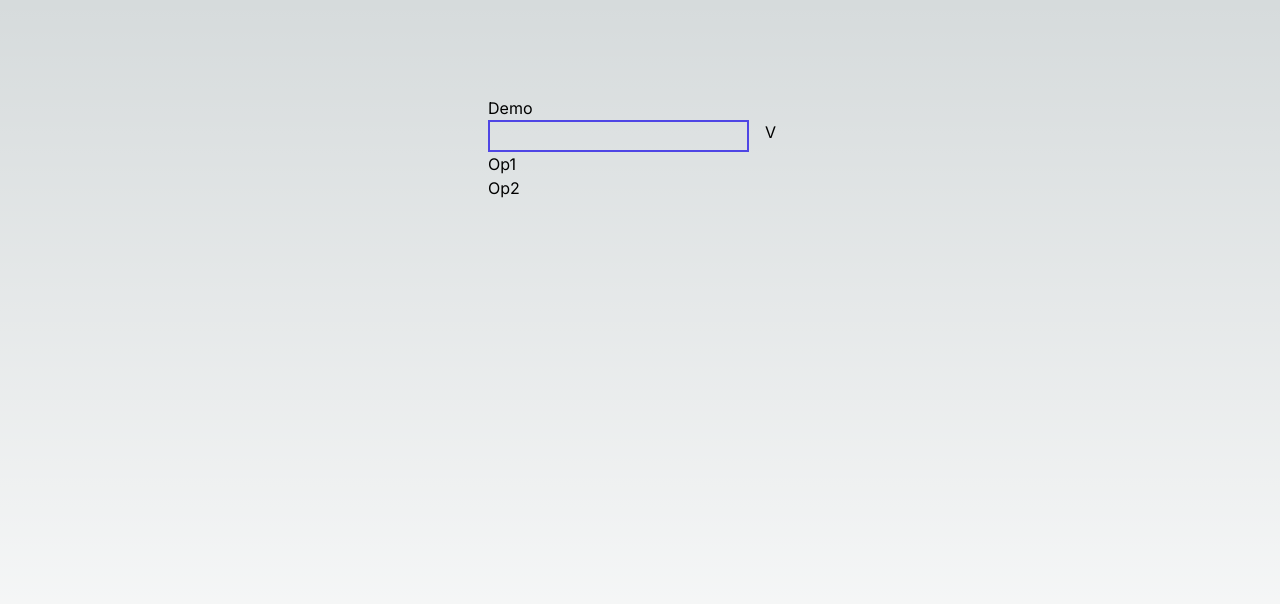
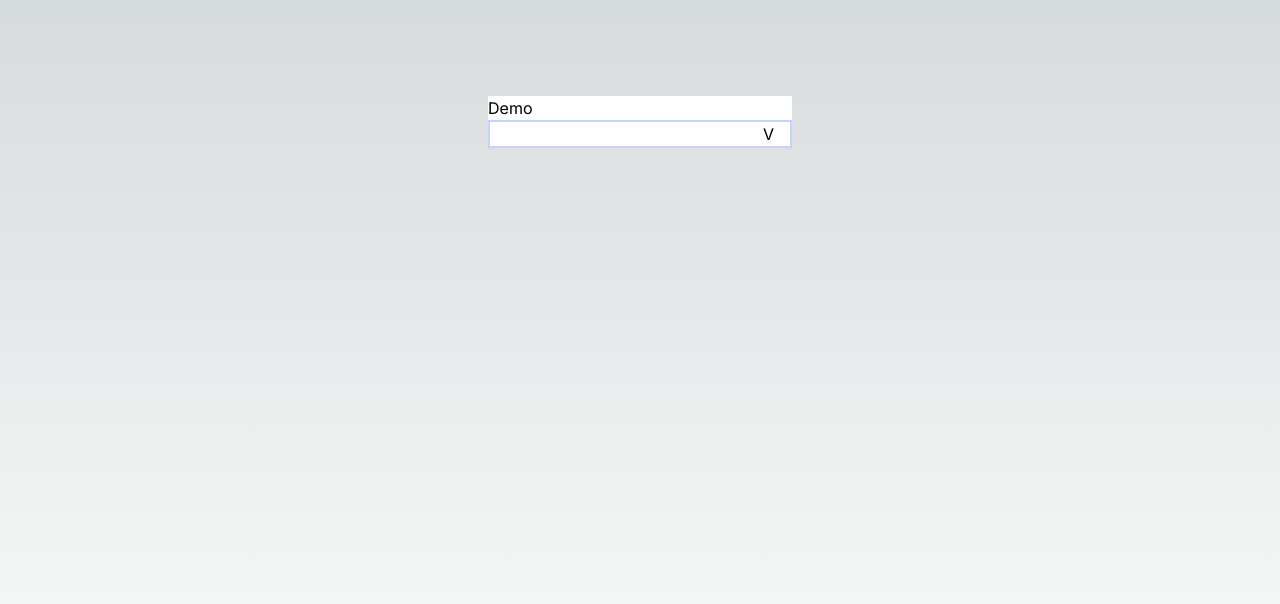
Before and after one commit to reeesh96/dropdown-module, a Next.js app: page / in a window 1280 px wide. Shown: the top 604 px of the page. Built offline with nearby package versions, Linux system fonts and the light colour scheme.

Commit message:
clean up styles and add toggle and item click

```diff
--- /dev/null
+++ b/src/components/dropdown/index.css
@@ -0,0 +1,34 @@
+.dropdown-container {
+    background-color: white;
+    display: flex;
+    flex-direction: column;
+    align-items: start;
+
+    @apply text-base w-[19rem];
+}
+
+.dropdown-element {
+    position: relative;
+    width: 100%;
+    display: flex;
+    flex-direction: row;
+
+    @apply border-solid border-2 border-indigo-200
+}
+
+.dropdown-menu-container {
+    background-color: white;
+    position: absolute;
+    margin-top: 0.1rem;
+    height: fit-content;
+    width: 100%;
+}
+
+.dropdown-menu-item {
+    width: 100%;
+    text-align: start;
+}
+
+.dropdown-menu-item:hover {
+    @apply bg-slate-100
+}
--- a/src/components/dropdown/index.tsx
+++ b/src/components/dropdown/index.tsx
@@ -2,30 +2,48 @@
 
 import { useState } from "react";
 import { DropdownProps } from "./config";
+import './index.css'
 
 export default function Dropdown(props: DropdownProps) {
     const { title, options } = props
     const [ isCollapsed, setIsCollapsed ] = useState(true)
 
+    function handleItemClick(item: string) {
+        console.log(`You selected: ${item}`)
+    }
+
     return (
-        <div className="flex flex-col items-start text-base w-[19rem]">
+        <div className="dropdown-container">
             <p>{title}</p>
-            <div className="relative w-full flex flex-row" onClick={() => setIsCollapsed(!isCollapsed)}>
-                <div className="w-full h-[2rem] border-solid border-2 border-indigo-600">
+            <div className="relative w-full h-fit">
+                <div
+                    className="dropdown-element"
+                    onClick={() => setIsCollapsed(!isCollapsed)}
+                >
+                    <div className="w-full h-full">
                     </div>
                     <div className="px-[1rem]">
                         {isCollapsed ? 'V' : '^'}
                     </div>
-                <div className="absolute mt-[2rem] h-fit w-full">
+                </div>
+                <div hidden={isCollapsed} className="dropdown-menu-container">
+                    <div className="flex flex-col items-start">
                         {
                             options.map((option, index) => {
                                 return (
-                                <div key={`${option}_${index}`}>{option}</div>
+                                    <div
+                                        className="dropdown-menu-item"
+                                        key={`${option}_${index}`}
+                                        onClick={() => handleItemClick(option)}
+                                    >
+                                        {option}
+                                    </div>
                                 )
                             })
                         }
                     </div>
                 </div>
             </div>
+        </div>
     )
 }
```
Lines whose indentation alone changed are shown as unchanged.
